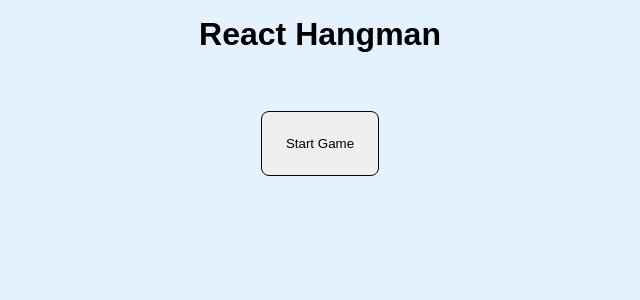
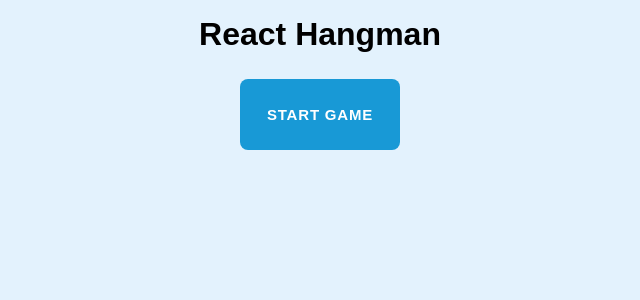
Before and after one commit to DarionRichards/react-hangman, a React (Create React App) app: page / in a window 1280 px wide. Shown: the top 300 px of the page, without its empty margins (320-960 px from the left). Built offline with nearby package versions, Linux system fonts and the light colour scheme.

Commit message:
Improved button styling

```diff
--- a/src/pages/Hangman.js
+++ b/src/pages/Hangman.js
@@ -109,9 +109,6 @@ export const Hangman = () => {
 					{gameStarted && (
 						<>
 							<section className="word-wrapper">
-								<h2>{handleWordDisplay()} </h2>
-							</section>
-							<section className="game-status-wrapper">
 								<div>
 									<img
 										src={images[incorrect]}
@@ -119,6 +116,10 @@ export const Hangman = () => {
 										className="hangman-img"
 									/>
 								</div>
+							</section>
+							<section className="game-status-wrapper">
+								<h2>{handleWordDisplay()} </h2>
+								<div className="button-border"></div>
 								<div className="button-container">
 									{lettersArray.map((letter, i) => (
 										<button
--- a/src/styles.css
+++ b/src/styles.css
@@ -5,7 +5,6 @@
 
 .title {
 	padding: 1rem;
-	margin-bottom: 2rem;
 	text-align: center;
 }
 
@@ -28,9 +27,9 @@
 
 .game-status-wrapper {
 	display: flex;
-	flex-direction: row;
-	justify-content: center;
-	gap: 3rem;
+	flex-direction: column;
+	align-items: center;
+	gap: 2rem;
 	width: 100%;
 	margin-bottom: 2rem;
 }
@@ -46,13 +45,51 @@
 	flex-wrap: wrap;
 	justify-content: center;
 	align-items: center;
-	max-width: 780px;
+	max-width: 880px;
+}
+
+.button-border {
+	border: 1px solid black;
+	width: 100%;
 }
 
 .button {
+	cursor: pointer;
 	margin: 0.6rem;
 	padding: 1.5rem;
 	height: fit-content;
 	border-radius: 0.5rem;
-	border: 1px solid black;
+	border: solid transparent;
+	color: #ffffff;
+	background-color: #1899d6;
+	font-family: din-round, sans-serif;
+	font-size: 15px;
+	font-weight: 700;
+	text-align: center;
+	text-transform: uppercase;
+	touch-action: manipulation;
+	letter-spacing: 0.8px;
+	transition: filter 0.2s;
+	transform: translateZ(0);
 }
+.button:after {
+	background-clip: padding-box;
+	background-color: #1cb0f6;
+	border: solid transparent;
+	border-radius: 16px;
+	border-width: 0 0 4px;
+	bottom: -4px;
+	content: "";
+	position: absolute;
+	z-index: -1;
+}
+
+.button:hover:not(:disabled) {
+	filter: brightness(1.1);
+	-webkit-filter: brightness(1.1);
+}
+
+.button:disabled {
+	cursor: auto;
+	background-color: gray;
+}
```
